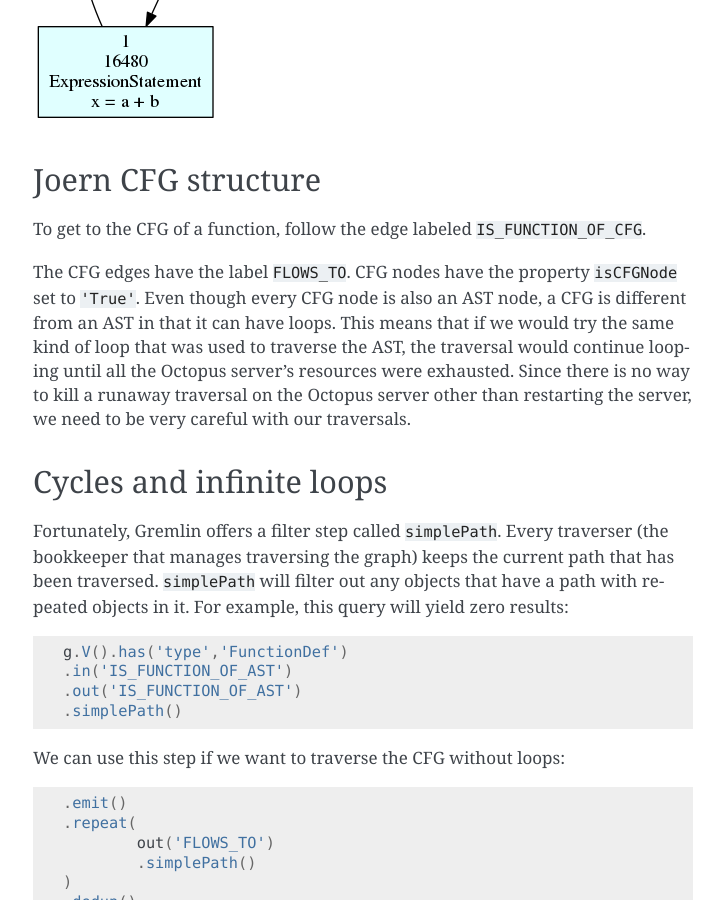
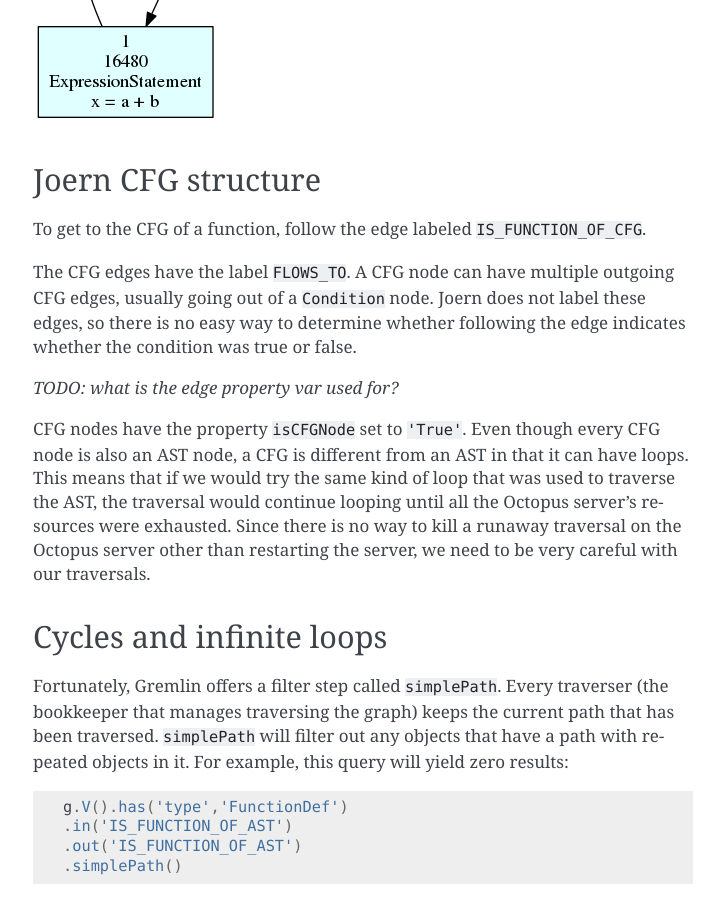
Before and after one commit to timhemel/joern-pubs, a Sphinx documentation site: the page built from source/tutorial/cfg_traversals.rst, in a window 1280 px wide and 900 px high, scrolled down 1081 px. Shown: the whole window, without its empty margins (387-1111 px from the left). Built offline with Sphinx 7.4.7, drawn with Linux system fonts in a browser that asks for light colours; pages that are not in the unit, such as notebooks, are missing from menus; some of the changed text lies outside the part shown.

Commit message:
add extra exercise.

```diff
--- a/source/tutorial/cfg_traversals.rst
+++ b/source/tutorial/cfg_traversals.rst
@@ -22,7 +22,11 @@
 
 To get to the CFG of a function, follow the edge labeled ``IS_FUNCTION_OF_CFG``.
 
-The CFG edges have the label ``FLOWS_TO``. CFG nodes have the property ``isCFGNode`` set to ``'True'``. Even though every CFG node is also an AST node, a CFG is different from an AST in that it can have loops. This means that if we would try the same kind of loop that was used to traverse the AST, the traversal would continue looping until all the Octopus server's resources were exhausted. Since there is no way to kill a runaway traversal on the Octopus server other than restarting the server, we need to be very careful with our traversals.
+The CFG edges have the label ``FLOWS_TO``. A CFG node can have multiple outgoing CFG edges, usually going out of a ``Condition`` node. Joern does not label these edges, so there is no easy way to determine whether following the edge indicates whether the condition was true or false.
+
+*TODO: what is the edge property var used for?*
+
+CFG nodes have the property ``isCFGNode`` set to ``'True'``. Even though every CFG node is also an AST node, a CFG is different from an AST in that it can have loops. This means that if we would try the same kind of loop that was used to traverse the AST, the traversal would continue looping until all the Octopus server's resources were exhausted. Since there is no way to kill a runaway traversal on the Octopus server other than restarting the server, we need to be very careful with our traversals.
 
 Cycles and infinite loops
 --------------------------
@@ -210,3 +214,7 @@
         mentioned that there was a shorter way by modifying the ``map`` step.
         Modify the ``map`` step so that we get the same result, i.e. for every
         CFG node we get a `Groovy Map <http://groovy-lang.org/groovy-dev-kit.html#Collections-Maps>`_ with keys ``cfgnode`` and ``vars``.
+
+2.
+
+        Write a traversal that outputs all CFG edges in a function.
```
